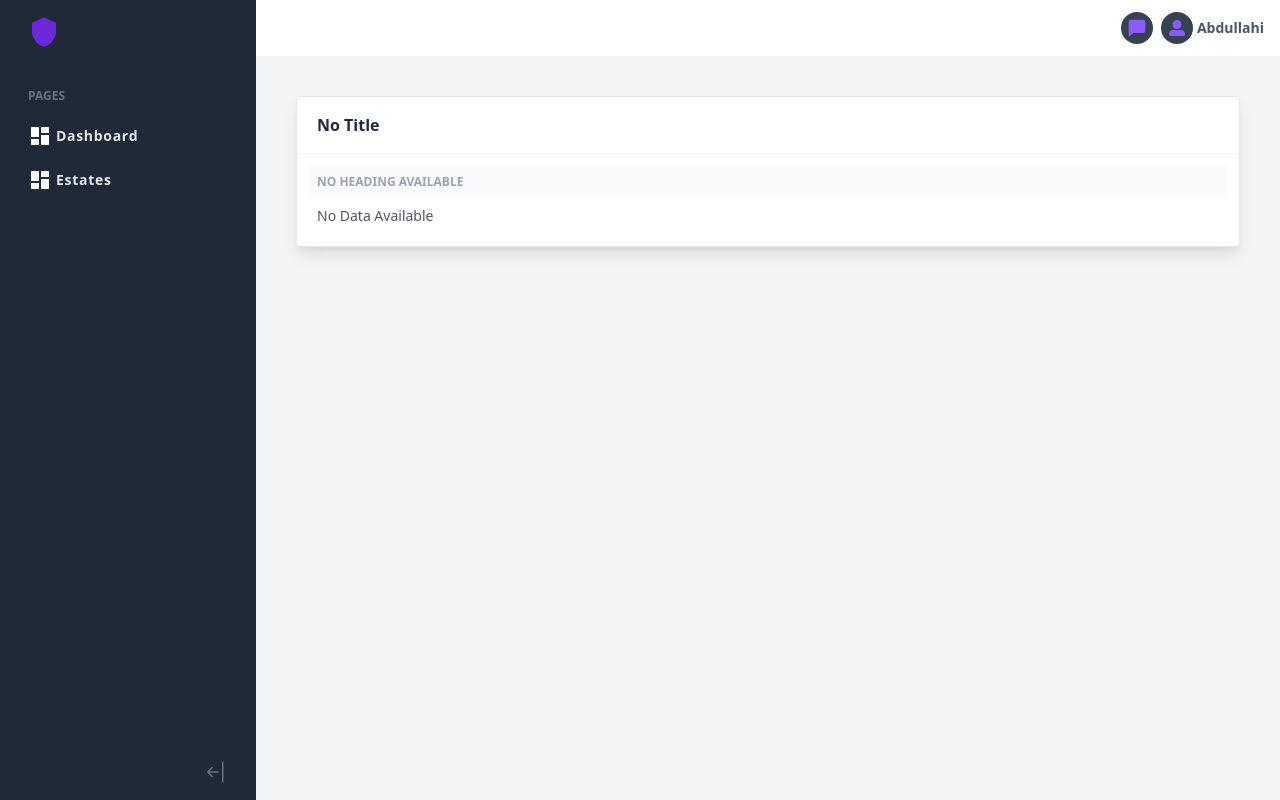
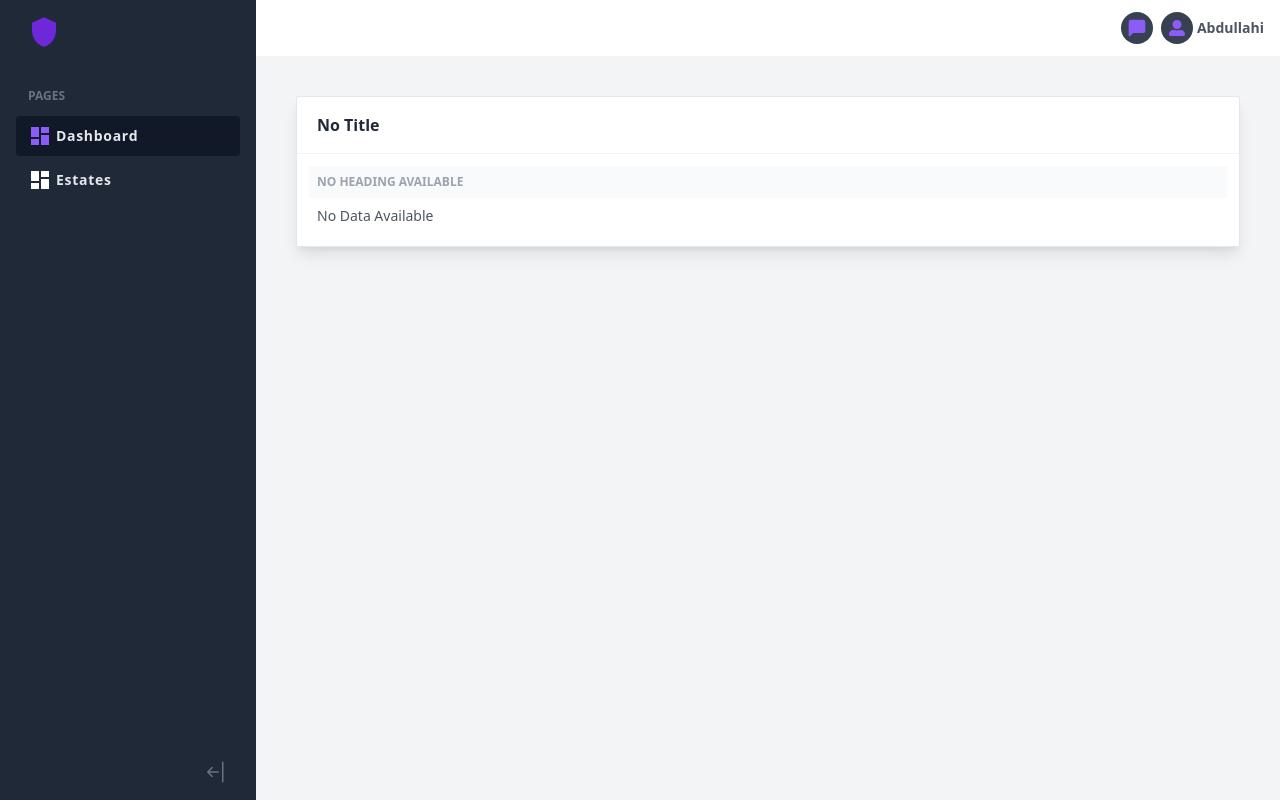
Before and after one commit to Jimlah/estatevisa-app, a React (Create React App) app: page / in a window 1280 px wide. Built offline with nearby package versions, Linux system fonts and the light colour scheme.

Commit message:
Added active styles to the navigation

```diff
--- a/src/components/ungrouped/NavLink.jsx
+++ b/src/components/ungrouped/NavLink.jsx
@@ -1,12 +1,16 @@
-import { Link } from "react-router-dom";
+import { Link, useMatch, useResolvedPath } from "react-router-dom";
 
 const NavLink = ({ path, name, Icon, smallBar = false }) => {
+
+    let resolved = useResolvedPath(path);
+    let match = useMatch({ path: resolved.pathname, end: true });
+
     return (
-        <Link to={path} className="flex items-center justify-start px-3 py-2 space-x-1 text-sm font-semibold tracking-wider text-white rounded hover:bg-gray-900 group">
-            <span className=" group-hover:text-purple-500">
+        <Link to={path} className={`flex items-center justify-start px-3 py-2 space-x-1 text-sm font-semibold tracking-wider text-white rounded hover:bg-gray-900 group ${match ? "bg-gray-900" : ""}`}>
+            <span className={` group-hover:text-purple-500 ${match ? "text-purple-500" : ""}`}>
                 <Icon className={"h-6 w-6"} />
             </span>
-            <span className={`text-gray-200 group-hover:text-white duration-150 delay-75 transition ${smallBar ? "hidden " : ""}`}>
+            <span className={`text-gray-200 group-hover:text-white duration-150 delay-75 transition ${smallBar ? "hidden " : ""}  ${match ? "text-white" : ""} `}>
                 {name}
             </span>
         </Link>
--- a/src/layout/partials/NavBar.jsx
+++ b/src/layout/partials/NavBar.jsx
@@ -25,13 +25,13 @@ const Navbar = (props) => {
                         <NavLink path="/" name="Dashboard" Icon={MdDashboard} smallBar={smallBar} />
                     </li>
                     <li>
-                        <NavLink path="/" name="Estates" Icon={MdDashboard} smallBar={smallBar} />
+                        <NavLink path="/estates" name="Estates" Icon={MdDashboard} smallBar={smallBar} />
                     </li>
                 </ul>
             </div>
             <div className={`flex px-3 ${smallBar ? "" : "justify-end"}`}>
                 <button className="text-gray-500" onClick={handleSmallBar}>
-                    <BsArrowBarLeft className={`h-6 w-6 hover:text-gray-300 transformation ${ smallBar ? "rotate-180" : "" }`} />
+                    <BsArrowBarLeft className={`h-6 w-6 hover:text-gray-300 transformation ${smallBar ? "rotate-180" : ""}`} />
                 </button>
             </div>
         </nav>
```
